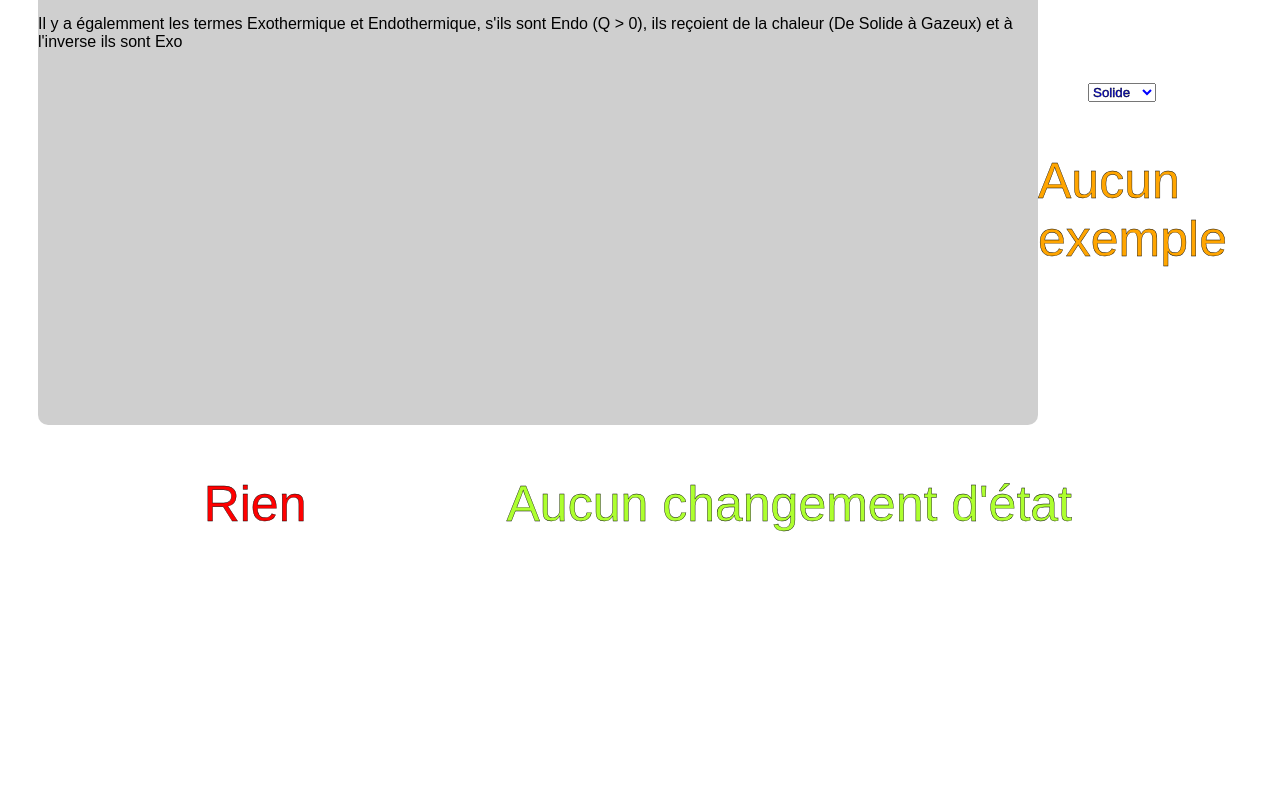
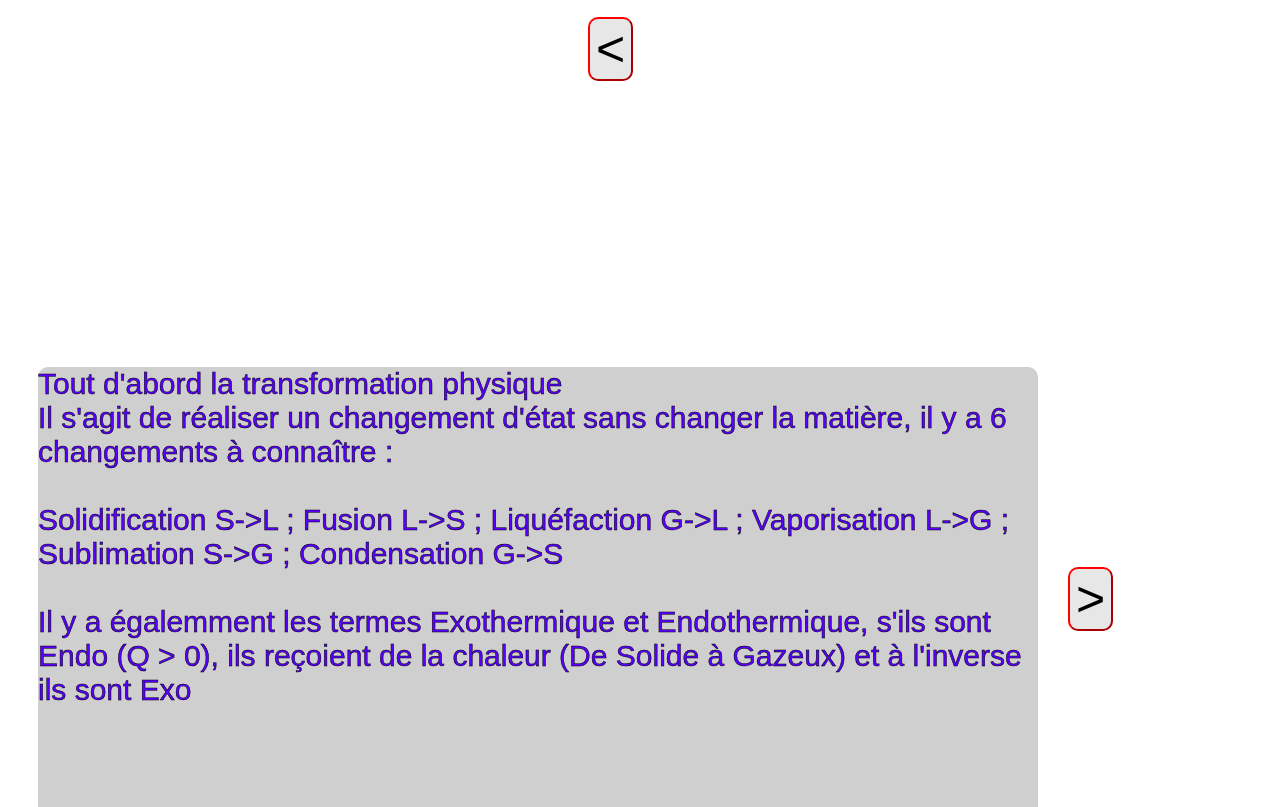
Before and after one commit to Xitef156/Web, a website: page index.html in a window 1280 px wide. Shown: the part 616-1423 px from the top of the page. Before the commit the page ends 1199 px from the top, so only its background shows below. Drawn offline with Linux system fonts and the light colour scheme; a web font is replaced by a local one.

Commit message:
Update styles.css

```diff
--- a/css/styles.css
+++ b/css/styles.css
@@ -1,29 +1,43 @@
 @import url('https://fonts.googleapis.com/css2?family=Electrolize&display=swap');
-p,div,button{
+p,div,button,select,option{
 	font-family: 'Electrolize', sans-serif;
+	font-size: 50px;
 }
 
-p{
-	color:#FF00FF;
-	font-size: 50px;
+.text{
+	color:#5900ff;
+	-webkit-text-stroke: #000000 0.5px;
+	font-size: 30px;
 }
 
 .title{
 	float: left;
-	font-family: 'Electrolize', sans-serif;
-	font-size: 50px;
+	border-radius: 10px;
+	width: 500px;
+	height: 500px;
 	margin-top: 50px;
-	margin-left: 100px;
+	margin-left: 50px;
+	text-decoration: none;
+	display: flex;
+	font-size: larger;
+	text-shadow: 0 0 1em #000000, 0 0 0.2em #2b2b2b;
+	color: azure;
+	background: -webkit-linear-gradient(-86deg, #EEF85B 5%, #7AEC8D 53%, #09E5C3 91%);
+	-webkit-background-clip: text;
+	-webkit-text-stroke: 6px transparent;
 }
 
-.next{
+.next,.previous{
+	float: left;
 	background-color: #00000018;
-	border-color: rgb(255, 0, 0);
+	border-color: red;
 	border-radius: 10px;
 	font-size: 50px;
+	margin-top: 250px;
+	margin-left: 30px;
 }
 
-.next:hover{
+.next:hover,.previous:hover{
 	background-color: #ffffff;
 	border-color: aqua;
 	cursor: pointer;
```
